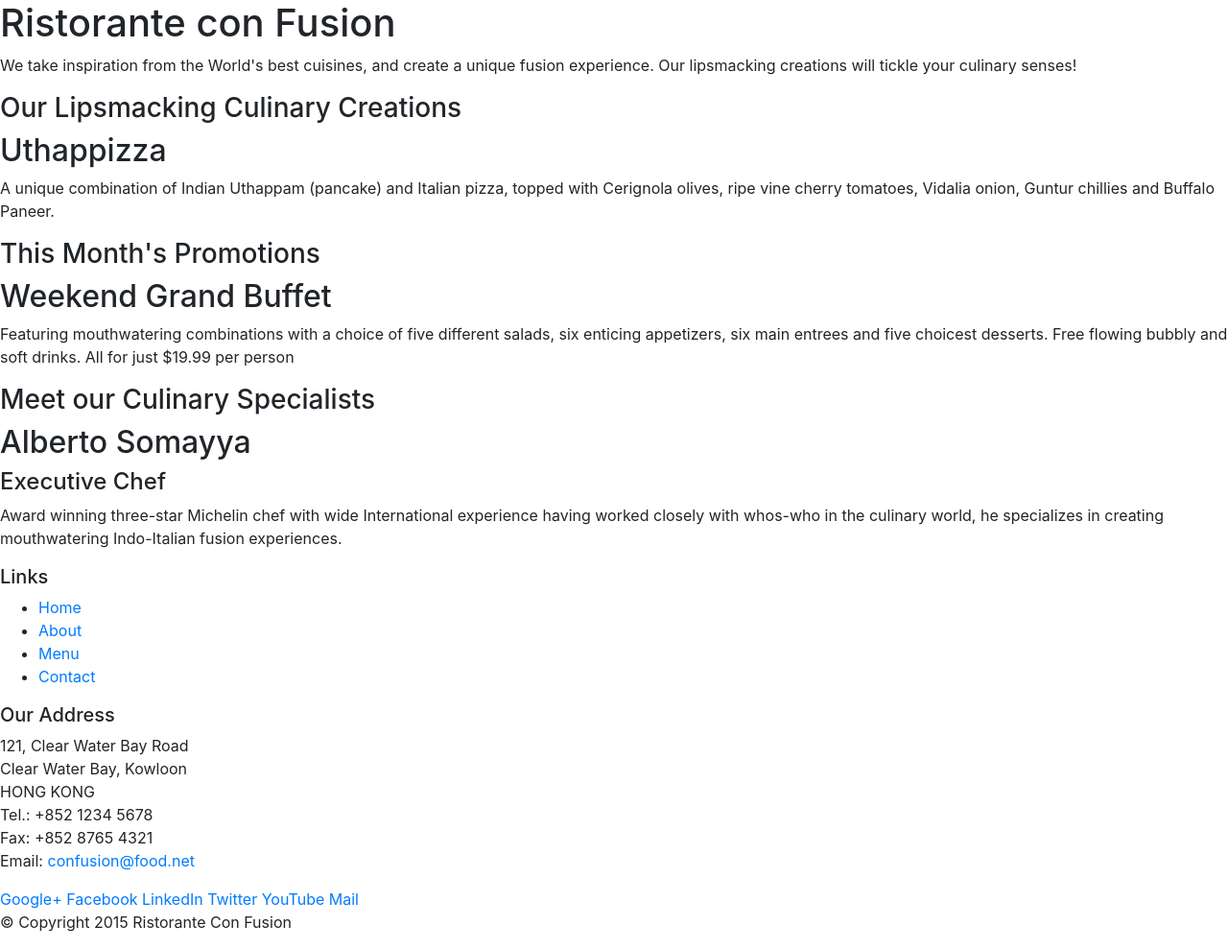
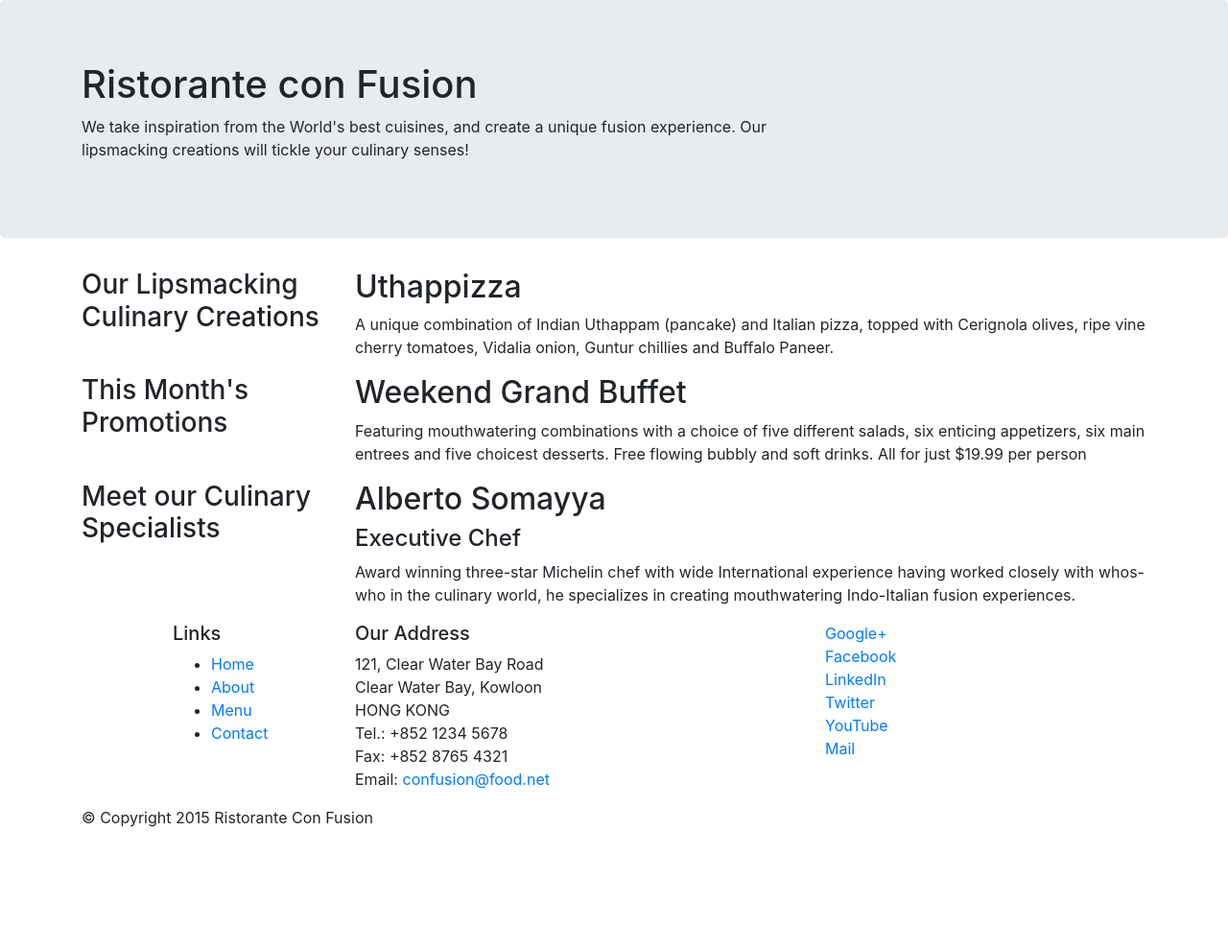
Before and after one commit to yli236/Bootstrap4-Project, a website: page index.html in a window 1280 px wide. Shown: the whole page at 96% size. After the commit the page ends 880 px from the top, so only its background shows below. Drawn offline with nearby package versions, Linux system fonts and the light colour scheme.

Commit message:
Exercise1

```diff
--- a/index.html
+++ b/index.html
@@ -13,46 +13,46 @@
 
 <body>
 
-    <header>
-        <div>
-            <div>
-                <div>
+    <header class = "jumbotron">
+        <div class = "container">
+            <div class = "row">
+                <div class = "col-12 col-sm-8">
                     <h1>Ristorante con Fusion</h1>
                     <p>We take inspiration from the World's best cuisines, and create a unique fusion experience. Our lipsmacking creations will tickle your culinary senses!</p>
                 </div>
-                <div>
+                <div class = "col col-sm">
                 </div>
             </div>
         </div>
     </header>
 
-    <div>
-        <div>
-            <div>
+    <div class="container">
+        <div class = "row">
+            <div class="col-sm-4 push-sm-8 col-md-3 push-md-9">
                 <h3>Our Lipsmacking Culinary Creations</h3>
             </div>
-            <div>
+            <div class="col-sm pull-sm-4 col-md pull-md-3">
                 <h2>Uthappizza</h2>
                 <p>A unique combination of Indian Uthappam (pancake) and Italian pizza, topped with Cerignola olives, ripe vine cherry tomatoes, Vidalia onion, Guntur chillies and Buffalo Paneer.</p>
             </div>
         </div>
 
 
-        <div>
-            <div>
+        <div class = "row">
+            <div class="col-sm-4 col-md-3">
                 <h3>This Month's Promotions</h3>
             </div>
-            <div>
+            <div class="col-sm col-md">
                 <h2>Weekend Grand Buffet</h2>
                 <p>Featuring mouthwatering combinations with a choice of five different salads, six enticing appetizers, six main entrees and five choicest desserts. Free flowing bubbly and soft drinks. All for just $19.99 per person </p>
             </div>
         </div>
 
-        <div>
-            <div>
+        <div class = "row">
+            <div class="col-sm-4 push-sm-8 col-md-3 push-md-9">
                 <h3>Meet our Culinary Specialists</h3>
             </div>
-            <div>
+            <div class="col-sm pull-sm-4 col-md pull-md-3">
                 <h2>Alberto Somayya</h2>
                 <h4>Executive Chef</h4>
                 <p>Award winning three-star Michelin chef with wide International experience having worked closely with whos-who in the culinary world, he specializes in creating mouthwatering Indo-Italian fusion experiences. </p>
@@ -61,9 +61,9 @@
     </div>
 
     <footer>
-        <div>
-            <div>
-                <div>
+        <div class = "container">
+            <div class = "row">
+                <div class="col-5 offset-1 col-sm-2">
                     <h5>Links</h5>
                     <ul>
                         <li><a href="#">Home</a></li>
@@ -72,7 +72,7 @@
                         <li><a href="#">Contact</a></li>
                     </ul>
                 </div>
-                <div>
+                <div class="col-6 col-sm-5">
                     <h5>Our Address</h5>
                     <address>
 		              121, Clear Water Bay Road<br>
@@ -83,8 +83,8 @@
 		              Email: <a href="mailto:confusion@food.net">confusion@food.net</a>
 		           </address>
                 </div>
-                <div>
-                    <div>
+                <div class="col col-sm-4">
+                    <div class="col col-sm-4">
                         <a href="http://google.com/+">Google+</a>
                         <a href="http://www.facebook.com/profile.php?id=">Facebook</a>
                         <a href="http://www.linkedin.com/in/">LinkedIn</a>
@@ -94,8 +94,8 @@
                     </div>
                 </div>
            </div>
-           <div>
-                <div>
+           <div class = "row">
+                <div class="col-auto">
                     <p>© Copyright 2015 Ristorante Con Fusion</p>
                 </div>
            </div>
```
